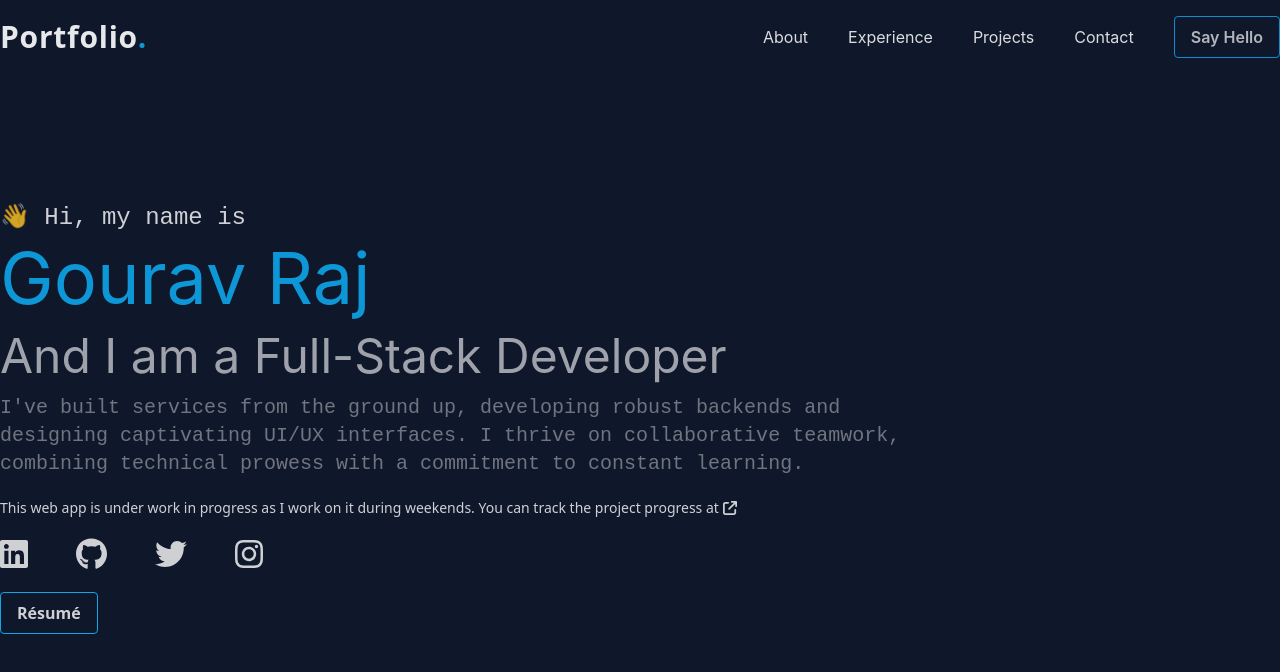
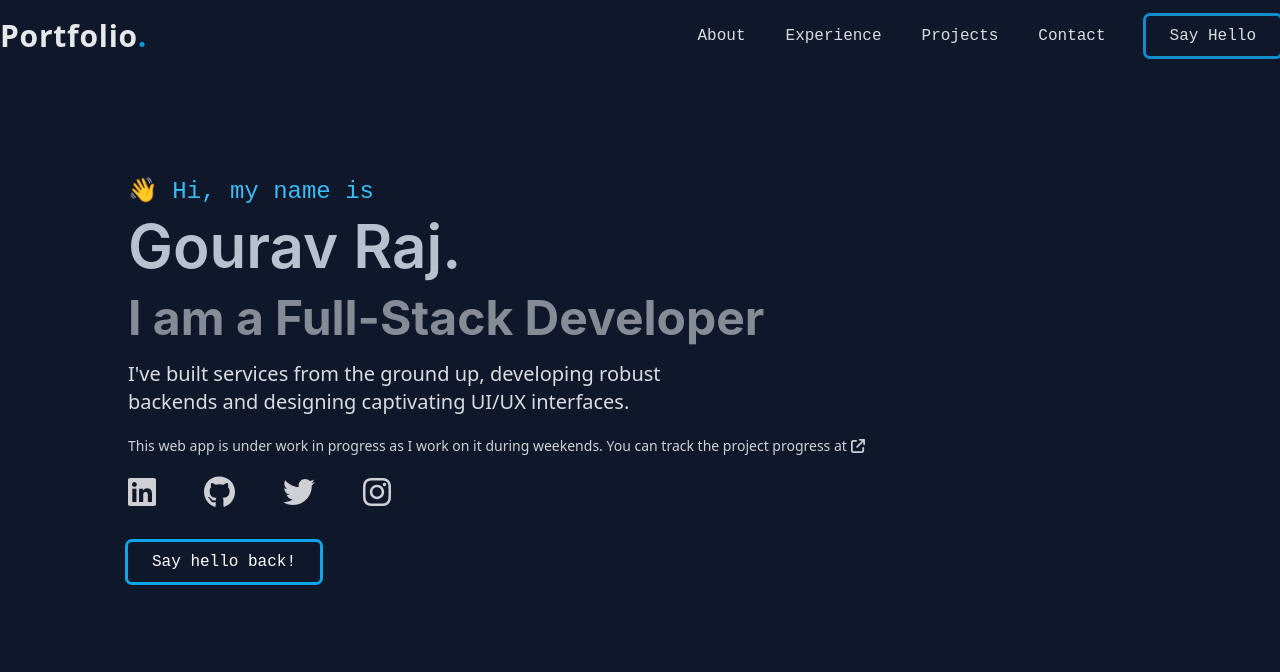
Before and after one commit to gogouravr/dot-portfolio, a React (Create React App) app: page / in a window 1280 px wide. Shown: the top 672 px of the page. Built offline with nearby package versions, Linux system fonts and the light colour scheme.

Commit message:
Short the bio with alter style

```diff
--- a/src/components/Intro.jsx
+++ b/src/components/Intro.jsx
@@ -12,20 +12,20 @@ export default function Intro() {
     }
 
     return (
-        <section className="flex flex-col justify-center mt-16">
-            <div className="text-white font-normal text-2xl mt-20 mb-2 opacity-80">
+        <section className="flex flex-col justify-center mt-10 px-32">
+            <div className="text-sky-400 font-normal text-2xl mt-20 mb-2">
                 👋 Hi, my name is
             </div>
 
-            <div className="text-sky-500 font-high-l text-7xl opacity-90">
-                {config['first-name'] + ' ' + config['last-name']}
+            <div className="text-slate-300 font-semibold font-high-l text-6xl opacity-90 leading-15">
+                {config['first-name'] + ' ' + config['last-name'] + '.'}
             </div>
 
-            <div className="text-white font-high-l  text-5xl mt-3 mb-2 text-4 opacity-60 leading-tight">
-                And I am a Full-Stack Developer
+            <div className="text-white font-high-l font-bold text-5xl mt-3 mb-3 text-4 opacity-50 leading-tight ">
+                I am a Full-Stack Developer
             </div>
 
-            <atricle className='text-white text-xl font-normal opacity-40 w-3/4'>
+            <atricle className='text-white font-thin text-xl font-sans opacity-85 w-[55%]'>
                 {config.bio}
             </atricle>
 
@@ -39,8 +39,8 @@ export default function Intro() {
             }
 
             <SocialMediaSection />
-            <div className="mt-5">
-                <PrimaryButton text="Résumé" clickHandler={resumeButtonClickHandler}>Résumé</PrimaryButton>
+            <div className="mt-8">
+                <PrimaryButton text="Résumé" clickHandler={resumeButtonClickHandler}>Say hello back!</PrimaryButton>
             </div>
         </section>
     )
--- a/src/components/Navbar/Navbar.jsx
+++ b/src/components/Navbar/Navbar.jsx
@@ -7,7 +7,7 @@ export default function Navbar() {
             <section className='text-white text-3xl font-prime font-semibold opacity-90 tracking-wide'>
                 Portfolio<span className="text-sky-500">.</span>
             </section>
-            <ul className='text-white flex gap-10 items-center font-high-l'>
+            <ul className='text-white flex gap-10 items-center font-normal'>
                 <li className='list-none cursor-pointer hover:text-sky-500 ease-in-out duration-100 opacity-85'>About</li>
                 <li className='list-none cursor-pointer hover:text-sky-500 ease-in-out duration-100 opacity-85'>Experience</li>
                 <li className='list-none cursor-pointer hover:text-sky-500 ease-in-out duration-100 opacity-85'>Projects</li>
--- a/src/components/UI/PrimaryButton.jsx
+++ b/src/components/UI/PrimaryButton.jsx
@@ -2,8 +2,8 @@ import React from 'react';
 
 export default function PrimaryButton(props) {
     return (
-        <div className='text-white font-semibold text-opacity-80 flex box-border' onClick={props.clickHandler}>
-            <button className='border border-sky-500 px-4 py-2 rounded cursor-pointer hover:translate-x-[-3px] hover:translate-y-[-3px] hover:shadow-sky-500  hover:shadow-[4px_4px_0px_0px] ease-in duration-300'>
+        <div className='text-white text-opacity-100 box-border' onClick={props.clickHandler}>
+            <button className='outline font-normal outline-sky-500 px-6 py-2 rounded cursor-pointer hover:translate-x-[-3px] hover:translate-y-[-3px] hover:shadow-sky-500  hover:shadow-[4px_4px_0px_0px] ease-in duration-300'>
                 {props.children}
             </button>
         </div>
--- a/src/config.json
+++ b/src/config.json
@@ -7,7 +7,7 @@
         "twitter": "https://twitter.com/DRGGourav",
         "instagram": "https://www.instagram.com/gourav_raj_/"
     },
-    "bio": "I've built services from the ground up, developing robust backends and designing captivating UI/UX interfaces. I thrive on collaborative teamwork, combining technical prowess with a commitment to constant learning.",
+    "bio": "I've built services from the ground up, developing robust backends and designing captivating UI/UX interfaces.",
     "wip": true,
     "wip-text": "This web app is under work in progress as I work on it during weekends. You can track the project progress at ",
     "project-link": "https://github.com/gouravrajbit/dot-portfolio"
```
